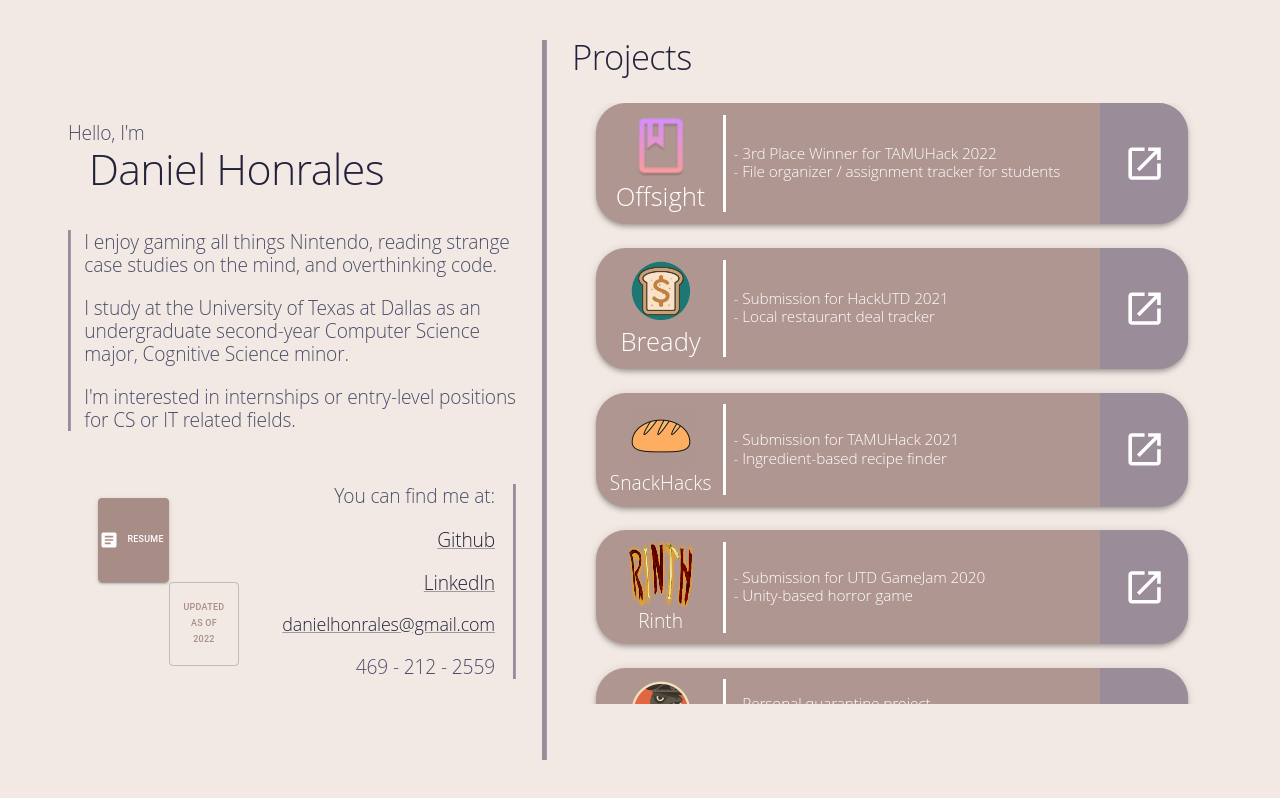
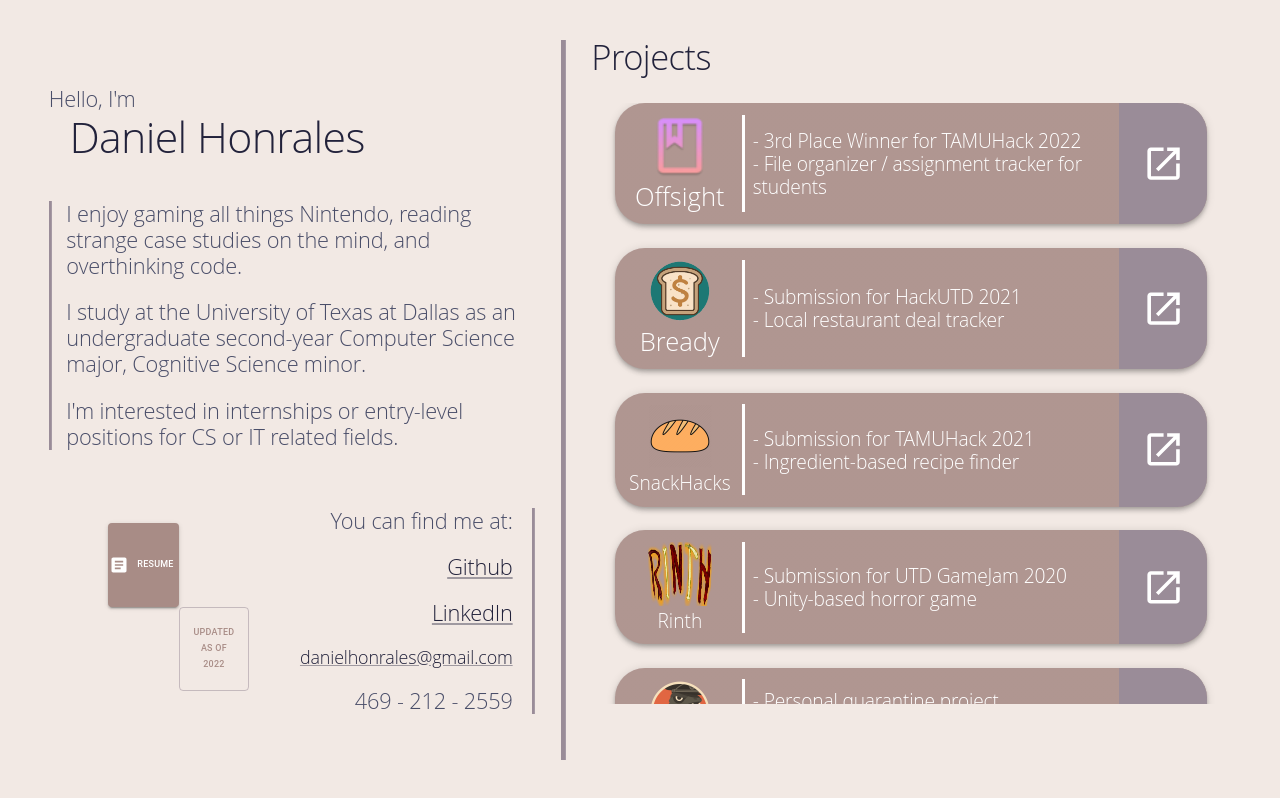
Before and after one commit to danielhonrales/portfolio, a React (Create React App) app in the folder portfolioApp/: page / in a window 1280 px wide. Built offline with nearby package versions, Linux system fonts and the light colour scheme.

Commit message:
temp text scaling

```diff
--- a/portfolioApp/src/App.js
+++ b/portfolioApp/src/App.js
@@ -38,7 +38,7 @@ const theme = createTheme({
       h2: {
         fontFamily: 'Open Sans',
         fontWeight: 300,
-        fontSize: '1.5vw',
+        fontSize: '1.7vw',
         color: '#4A4E69'
       },
       h3: {
@@ -60,7 +60,7 @@ function App() {
                   width: '100vw',
                   height: '100vh'}}>
 
-          <Box sx={{width: '35%', margin: 'auto 2% auto auto'}}>
+          <Box sx={{width: '38%', margin: 'auto 2% auto auto'}}>
 
             <Box sx={{width: '100%', height: '68%'}}>
               <Typography variant="h2">Hello, I'm<br/></Typography>
@@ -166,7 +166,7 @@ function App() {
 
                   <Box sx={{width: '65%', display: 'flex'}}>
                     <Divider orientation='vertical' sx={{backgroundColor: 'white', width: '2px', height: '80%', margin: 'auto 1% auto 1%'}}/>
-                    <Typography variant="h2" sx={{fontSize: '1.2vw', color: 'white', margin: 'auto 0 auto 1%'}}>
+                    <Typography variant="h2" sx={{fontSize: '1.5vw', color: 'white', margin: 'auto 0 auto 1%'}}>
                     - 3rd Place Winner for TAMUHack 2022<br/>
                       - File organizer / assignment tracker for students
                     </Typography>
@@ -196,7 +196,7 @@ function App() {
 
                   <Box sx={{width: '65%', display: 'flex'}}>
                     <Divider orientation='vertical' sx={{backgroundColor: 'white', width: '2px', height: '80%', margin: 'auto 1% auto 1%'}}/>
-                    <Typography variant="h2" sx={{fontSize: '1.2vw', color: 'white', margin: 'auto 0 auto 1%'}}>
+                    <Typography variant="h2" sx={{fontSize: '1.5vw', color: 'white', margin: 'auto 0 auto 1%'}}>
                       - Submission for HackUTD 2021<br/>
                       - Local restaurant deal tracker
                     </Typography>
@@ -226,7 +226,7 @@ function App() {
 
                   <Box sx={{width: '65%', display: 'flex'}}>
                     <Divider orientation='vertical' sx={{backgroundColor: 'white', width: '2px', height: '80%', margin: 'auto 1% auto 1%'}}/>
-                    <Typography variant="h2" sx={{fontSize: '1.2vw', color: 'white', margin: 'auto 0 auto 1%'}}>
+                    <Typography variant="h2" sx={{fontSize: '1.5vw', color: 'white', margin: 'auto 0 auto 1%'}}>
                       - Submission for TAMUHack 2021<br/>
                       - Ingredient-based recipe finder
                     </Typography>
@@ -256,7 +256,7 @@ function App() {
 
                   <Box sx={{width: '65%', display: 'flex'}}>
                     <Divider orientation='vertical' sx={{backgroundColor: 'white', width: '2px', height: '80%', margin: 'auto 1% auto 1%'}}/>
-                    <Typography variant="h2" sx={{fontSize: '1.2vw', color: 'white', margin: 'auto 0 auto 1%'}}>
+                    <Typography variant="h2" sx={{fontSize: '1.5vw', color: 'white', margin: 'auto 0 auto 1%'}}>
                       - Submission for UTD GameJam 2020<br/>
                       - Unity-based horror game
                     </Typography>
@@ -286,7 +286,7 @@ function App() {
 
                   <Box sx={{width: '65%', display: 'flex'}}>
                     <Divider orientation='vertical' sx={{backgroundColor: 'white', width: '2px', height: '80%', margin: 'auto 1% auto 1%'}}/>
-                    <Typography variant="h2" sx={{fontSize: '1.2vw', color: 'white', margin: 'auto 0 auto 1%'}}>
+                    <Typography variant="h2" sx={{fontSize: '1.5vw', color: 'white', margin: 'auto 0 auto 1%'}}>
                       - Personal quarantine project<br/>
                       - Discord bot for playing the "Secret Hitler" board game virtually
                     </Typography>
```
